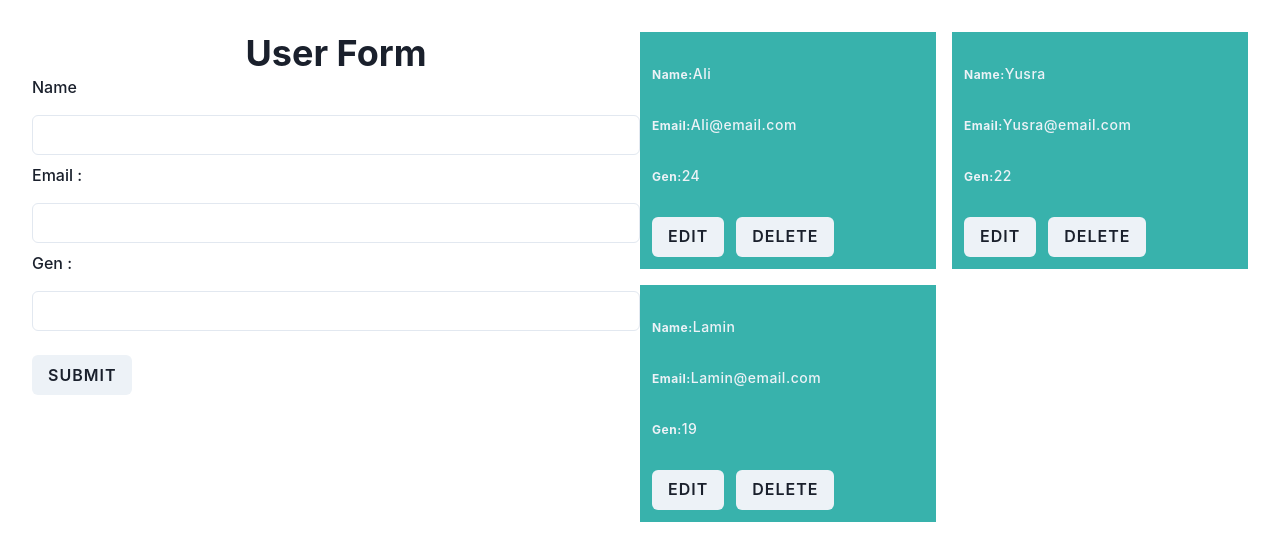
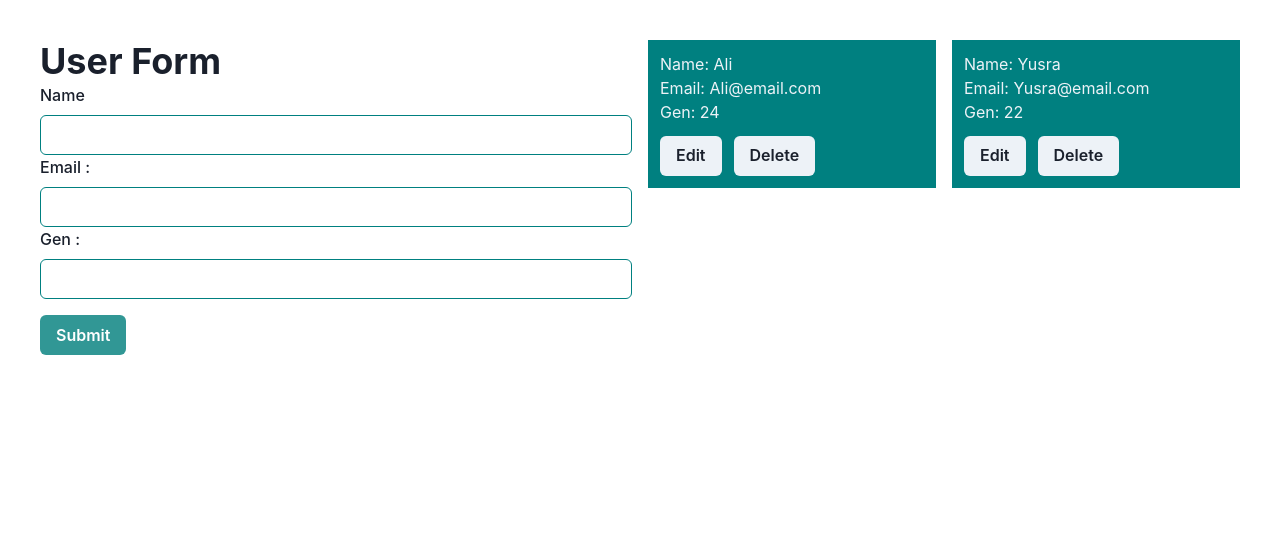
Before and after one commit to aliabdulbasit2002/react-users, a React (Vite) app: page / in a window 1280 px wide. Shown: the top 560 px of the page. Built offline with nearby package versions, Linux system fonts and the light colour scheme.

Commit message:
Added edit and delete functionalities using redux toolkit

```diff
--- a/src/App.css
+++ /dev/null
@@ -1,180 +0,0 @@
-#root {
-  max-width: 1280px;
-  margin: 0 auto;
-  padding: 2rem;
-}
-
-.card {
-  background-color: aquamarine;
-  width: 14rem;
-  padding: 20px;
-  margin: 10px auto;
-}
-
-.card .editDelete {
-  display: flex;
-  justify-content: center;
-}
-
-.card button {
-  padding: 12px 20px;
-  cursor: pointer;
-}
-
-.container {
-  background: #0e1119;
-  display: flex;
-  justify-content: center;
-  align-items: center;
-  flex-direction: column;
-  font-family: "Montserrat", sans-serif;
-  height: 100vh;
-  margin: -20px 0 50px;
-}
-
-form {
-  background-color: #ffffff;
-  display: flex;
-  align-items: center;
-  justify-content: center;
-  flex-direction: column;
-  text-align: center;
-}
-
-input {
-  padding: 12px 12px;
-  margin: 8px 0;
-  width: 100%;
-}
-
-h1 {
-  font-weight: bold;
-  margin: 0;
-}
-
-h2 {
-  text-align: center;
-}
-
-p {
-  font-size: 14px;
-  font-weight: 500;
-  line-height: 20px;
-  letter-spacing: 0.5px;
-  margin: 20px 0 30px;
-}
-
-span {
-  font-size: 12px;
-}
-
-a {
-  color: #333;
-  font-size: 14px;
-  text-decoration: none;
-  margin: 15px 0;
-}
-
-button {
-  border-radius: 20px;
-  border: none;
-  background-color: #f32b7ec6;
-  color: #ffffff;
-  font-size: 12px;
-  font-weight: bold;
-  padding: 12px 45px;
-  letter-spacing: 1px;
-  text-transform: uppercase;
-  transition: transform 80ms ease-in;
-}
-
-button.ghost {
-  background-color: transparent;
-  border: 1px solid #ffffff;
-
-  transition: 0.5s;
-}
-
-button.ghost:hover {
-  background-color: #ffffff;
-  color: #0e1119;
-  cursor: pointer;
-}
-
-.grid {
-  display: grid;
-  gap: 10px;
-  grid-template-columns: repeat(2, 1fr);
-}
-
-@media screen and (max-width: 600px) {
-  .grid {
-    grid-template-columns: repeat(1, 1fr);
-  }
-}
-
-.modal {
-  display: flex;
-  justify-content: center;
-  align-items: center;
-  position: fixed;
-  top: 0;
-  left: 0;
-  right: 0;
-  bottom: 0;
-  background-color: rgba(0, 0, 0, 0.5);
-}
-
-.modal-content {
-  display: flex;
-  flex-direction: column;
-  justify-content: center;
-  align-items: center;
-  padding: 20px;
-  background-color: #fff;
-  border-radius: 5px;
-  box-shadow: 0 0 10px rgba(0, 0, 0, 0.3);
-}
-
-.modal h1 {
-  margin-top: 0;
-}
-
-.modal label {
-  display: block;
-  margin-bottom: 10px;
-}
-
-.modal input {
-  width: 100%;
-  padding: 5px;
-  border: 1px solid #ccc;
-  border-radius: 5px;
-}
-
-.modal button {
-  margin-top: 10px;
-  padding: 5px 10px;
-  background-color: #007bff;
-  color: #fff;
-  border: none;
-  border-radius: 5px;
-  cursor: pointer;
-}
-
-.modal button:hover {
-  background-color: #0069d9;
-}
-
-.modal button:focus {
-  outline: none;
-}
-
-.modal button:active {
-  background-color: #005cbf;
-}
-
-.close {
-  font-size: 4rem;
-  cursor: pointer;
-}
--- a/src/App.jsx
+++ b/src/App.jsx
@@ -1,8 +1,6 @@
 import { Grid, GridItem } from "@chakra-ui/react";
-import "./App.css";
 import Users from "./Components/Users";
 import UsersForm from "./Components/UsersForm";
-import { useSelector } from "react-redux";
 
 function App() {
   // const users = [
@@ -48,17 +46,12 @@ function App() {
   // };
 
   return (
-    <Grid templateColumns="repeat(12,1fr)">
+    <Grid templateColumns="repeat(12,1fr)" p={10} gap={{ base: 0, md: 4 }}>
       <GridItem colSpan={{ base: 12, md: 6 }}>
         <UsersForm />
       </GridItem>
       <GridItem colSpan={{ base: 12, md: 6 }} mt={{ base: 10, md: 0 }}>
-        <Users
-        // saveChanges={saveChanges}
-        // users={user}
-        // onDelete={handleDeleteUser}
-        // editUser={saveChanges}
-        />
+        <Users />
       </GridItem>
     </Grid>
   );
--- a/src/Components/EditUsersForm.jsx
+++ b/src/Components/EditUsersForm.jsx
@@ -1,62 +1,96 @@
-import React, { Component } from 'react';
+import {
+  Button,
+  FormControl,
+  FormLabel,
+  Heading,
+  Input,
+  Modal,
+  ModalBody,
+  ModalCloseButton,
+  ModalContent,
+  ModalHeader,
+  ModalOverlay,
+  useDisclosure,
+} from "@chakra-ui/react";
+import { useState } from "react";
+import { useDispatch } from "react-redux";
+import { saveChanges } from "../features/usersSlice";
 
-export default class EditUsersForm extends Component {
-    constructor(props) {
-        super(props);
+const EditUsersForm = ({ user }) => {
+  const { isOpen, onOpen, onClose } = useDisclosure();
+  const dispatch = useDispatch();
+  const [formData, setFormData] = useState({
+    name: user.name,
+    email: user.email,
+    gen: user.gen,
+  });
+  const { name, email, gen } = formData;
 
-        this.state = {
-            id: props.user.id,
-            name: props.user.name,
-            email: props.user.email,
-            gen: props.user.gen
-        };
+  const handleChange = (e) => {
+    const { name, value } = e.target;
+    setFormData((prevFormData) => ({
+      ...prevFormData,
+      [name]: value,
+    }));
+  };
 
-        this.handleChange = this.handleChange.bind(this);
-        this.handleSubmit = this.handleSubmit.bind(this);
-    }
+  const handleSubmit = (e) => {
+    e.preventDefault();
+    let updatedUser = { id: user.id, name, email, gen };
+    dispatch(saveChanges({ id: user.id, updatedUser }));
+    onClose();
+  };
+  return (
+    <>
+      <Button onClick={onOpen}>Edit</Button>
 
-    handleChange(e) {
-        const { name, value } = e.target;
-        this.setState({ [name]: value });
-    }
+      <Modal isOpen={isOpen} onClose={onClose}>
+        <ModalOverlay />
+        <ModalContent>
+          <ModalHeader>Edit User</ModalHeader>
+          <ModalCloseButton />
+          <ModalBody>
+            <form onSubmit={handleSubmit}>
+              <Heading>User Form</Heading>
+              <FormControl>
+                <FormLabel>Name </FormLabel>
+                <Input
+                  type="text"
+                  name="name"
+                  value={name}
+                  onChange={handleChange}
+                  borderColor="teal"
+                />
+              </FormControl>
+              <FormControl>
+                <FormLabel>Email :</FormLabel>
+                <Input
+                  type="email"
+                  name="email"
+                  value={email}
+                  onChange={handleChange}
+                  borderColor="teal"
+                />
+              </FormControl>
+              <FormControl>
+                <FormLabel>Gen :</FormLabel>
+                <Input
+                  type="text"
+                  name="gen"
+                  value={gen}
+                  onChange={handleChange}
+                  borderColor="teal"
+                />
+              </FormControl>
+              <Button type="submit" me="auto" mt={4} colorScheme="teal">
+                Save
+              </Button>
+            </form>
+          </ModalBody>
+        </ModalContent>
+      </Modal>
+    </>
+  );
+};
 
-    handleSubmit(e) {
-        e.preventDefault();
-        this.props.saveChanges(this.state.id, this.state);
-        this.setState({
-            name: '',
-            email: '',
-            gen: ''
-        })
-    }
-
-
-    render() {
-        return (
-            <div className="modal">
-                <div className="modal-content">
-                    <form onSubmit={this.handleSubmit}>
-                        <h1>Edit User</h1>
-                        <label>
-                            Name:
-                            <input type="text" name="name" value={this.state.name} onChange={this.handleChange} />
-                        </label>
-                        <br />
-                        <label>
-                            Email:
-                            <input type="email" name="email" value={this.state.email} onChange={this.handleChange} />
-                        </label>
-                        <br />
-                        <label>
-                            Gen:
-                            <input type="text" name="gen" value={this.state.gen} onChange={this.handleChange} />
-                        </label>
-                        <br />
-                        <button type="submit" onClick={this.props.saveChanges}>Save</button>
-                        <span className="close" onClick={this.props.modalClose}>&times;</span>
-                    </form>
-                </div>
-            </div>
-        );
-    }
-}
+export default EditUsersForm;
--- /dev/null
+++ b/src/Components/User.jsx
@@ -0,0 +1,21 @@
+import { Box, Button, Flex, Text } from "@chakra-ui/react";
+import EditUsersForm from "./EditUsersForm";
+import { useDispatch } from "react-redux";
+import { deleteUser } from "../features/usersSlice";
+
+const User = ({ user }) => {
+  const dispatch = useDispatch();
+  return (
+    <Box bg="teal" p={3} color="gray.100">
+      <Text>Name: {user.name}</Text>
+      <Text>Email: {user.email}</Text>
+      <Text>Gen: {user.gen}</Text>
+      <Flex mt={3} gap={3}>
+        <EditUsersForm user={user} />
+        <Button onClick={() => dispatch(deleteUser(user.id))}>Delete</Button>
+      </Flex>
+    </Box>
+  );
+};
+
+export default User;
--- a/src/Components/Users.jsx
+++ b/src/Components/Users.jsx
@@ -1,59 +1,15 @@
 import { useSelector } from "react-redux";
-import EditUsersForm from "./EditUsersForm";
-import { useState } from "react";
-import { Box, Button, Flex, SimpleGrid, Text } from "@chakra-ui/react";
+import { SimpleGrid } from "@chakra-ui/react";
+import User from "./User";
 
 const Users = () => {
-  const [showModal, setShowModal] = useState(false);
-
-  const handleButtonClick = () => {
-    setShowModal(!showModal);
-  };
-
-  const handleModalClose = () => {
-    setShowModal(!showModal);
-  };
-
   const { users } = useSelector((state) => state.users);
 
   return (
     <SimpleGrid minChildWidth="250px" gap={4}>
-      {users.map((user) => {
-        return (
-          <Box key={user.id} bg="teal.400" p={3} color="gray.100">
-            <Text>
-              <Text as="span" fontWeight="bold">
-                Name:
-              </Text>
-              {user.name}
-            </Text>
-            <Text>
-              <Text as="span" fontWeight="bold">
-                Email:
-              </Text>
-              {user.email}
-            </Text>
-            <Text>
-              <Text as="span" fontWeight="bold">
-                Gen:
-              </Text>
-              {user.gen}
-            </Text>
-            <Flex gap={3}>
-              <Button onClick={handleButtonClick}>Edit</Button>
-              {/* {showModal && (
-                <EditUsersForm
-                  modalClose={handleModalClose}
-                  editUser={editUser}
-                  user={user}
-                  saveChanges={saveChanges}
-                />
-              )} */}
-              <Button onClick={() => onDelete(user.id)}>Delete</Button>
-            </Flex>
-          </Box>
-        );
-      })}
+      {users.map((user) => (
+        <User key={user.id} user={user} />
+      ))}
     </SimpleGrid>
   );
 };
--- a/src/Components/UsersForm.jsx
+++ b/src/Components/UsersForm.jsx
@@ -18,7 +18,8 @@ const UsersForm = () => {
   });
   const dispatch = useDispatch();
 
-  const { name, email, gen } = formData; // Destructure values from formData
+  // Destructure values from formData
+  const { name, email, gen } = formData;
 
   const handleChange = (e) => {
     const { name, value } = e.target;
@@ -42,7 +43,13 @@ const UsersForm = () => {
       <Heading>User Form</Heading>
       <FormControl>
         <FormLabel>Name </FormLabel>
-        <Input type="text" name="name" value={name} onChange={handleChange} />
+        <Input
+          type="text"
+          name="name"
+          value={name}
+          onChange={handleChange}
+          borderColor="teal"
+        />
       </FormControl>
       <FormControl>
         <FormLabel>Email :</FormLabel>
@@ -51,13 +58,20 @@ const UsersForm = () => {
           name="email"
           value={email}
           onChange={handleChange}
+          borderColor="teal"
         />
       </FormControl>
       <FormControl>
         <FormLabel>Gen :</FormLabel>
-        <Input type="text" name="gen" value={gen} onChange={handleChange} />
+        <Input
+          type="text"
+          name="gen"
+          value={gen}
+          onChange={handleChange}
+          borderColor="teal"
+        />
       </FormControl>
-      <Button type="submit" me="auto" mt={4}>
+      <Button type="submit" me="auto" mt={4} colorScheme="teal">
         Submit
       </Button>
     </form>
--- a/src/features/usersSlice.js
+++ b/src/features/usersSlice.js
@@ -15,12 +15,6 @@ let initialState = {
       email: "Yusra@email.com",
       gen: 22,
     },
-    {
-      id: uuid(),
-      name: "Lamin",
-      email: "Lamin@email.com",
-      gen: 19,
-    },
   ],
 };
 
@@ -31,9 +25,22 @@ export const userSlice = createSlice({
     addUser: (state, action) => {
       state.users.push(action.payload);
     },
+    saveChanges: (state, action) => {
+      state.users = state.users.map((user) => {
+        if (user.id === action.payload.id) {
+          return action.payload.updatedUser;
+        }
+        return user;
+      });
+    },
+    deleteUser: (state, action) => {
+      state.users = state.users.filter((user) => {
+        if (user.id !== action.payload) return user;
+      });
+    },
   },
 });
 
-export const { addUser } = userSlice.actions;
+export const { addUser, saveChanges, deleteUser } = userSlice.actions;
 
 export default userSlice.reducer;
```
